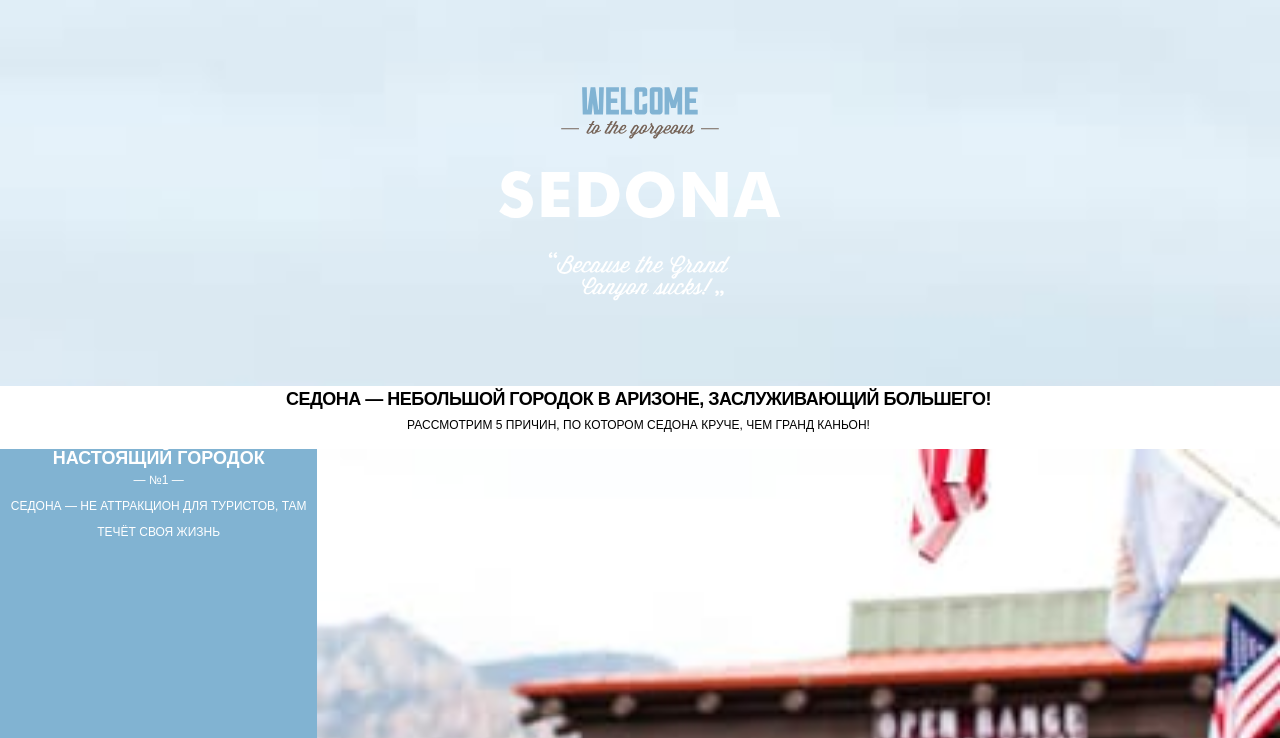
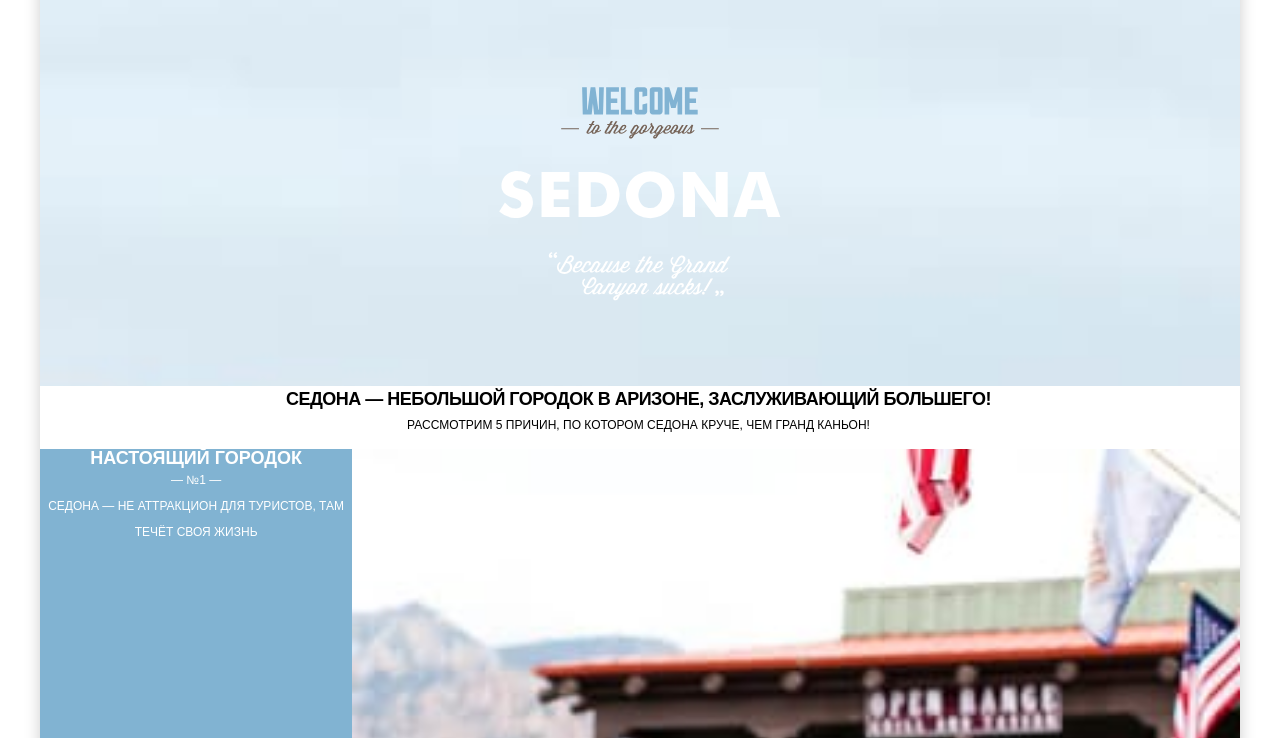
Before and after one commit to Heymoost/1855511-sedona-24, a website: page source/index.html in a window 1280 px wide. Shown: the part 152-890 px from the top of the page. Drawn offline with nearby package versions, Linux system fonts and the light colour scheme; files that its build step writes are made by us from their sources; a web font is replaced by a local one.

Commit message:
Адаптивная сетка для главной страницы правки

```diff
--- a/source/less/global/global.less
+++ b/source/less/global/global.less
@@ -14,11 +14,11 @@
   font-display: swap;
 }
 
-html {
+.page {
   height: 100%;
 }
 
-body {
+.page__body {
   min-height: 100%;
   margin: 0 auto;
   font-family: "PT Sans", sans-serif;
@@ -40,3 +40,13 @@ body {
   clip: rect(0 0 0 0);
   overflow: hidden;
 }
+
+@media (min-width: @tablet-width) {
+  .page__body {
+    width: 1200px;
+    margin: 0 auto;
+    flex-grow: 1;
+    background: #ffffff;
+    box-shadow: 0 0 15px rgba(0, 0, 0, 0.2);
+  }
+}
```
